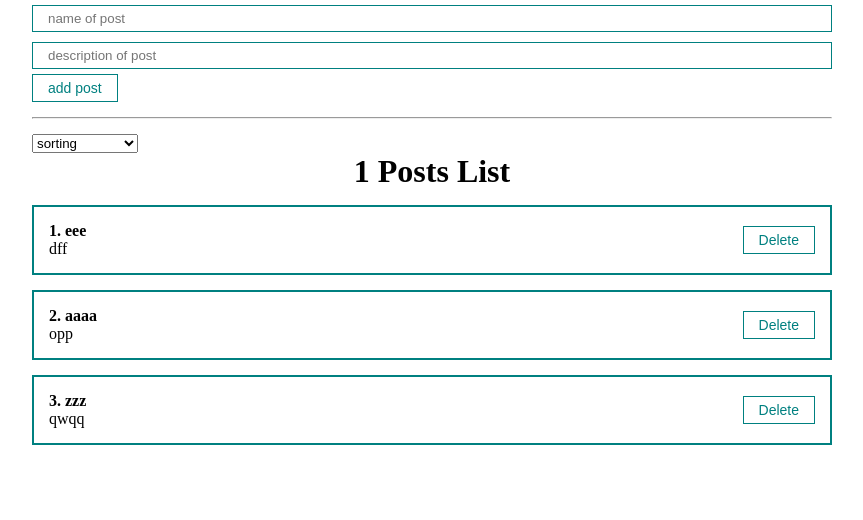
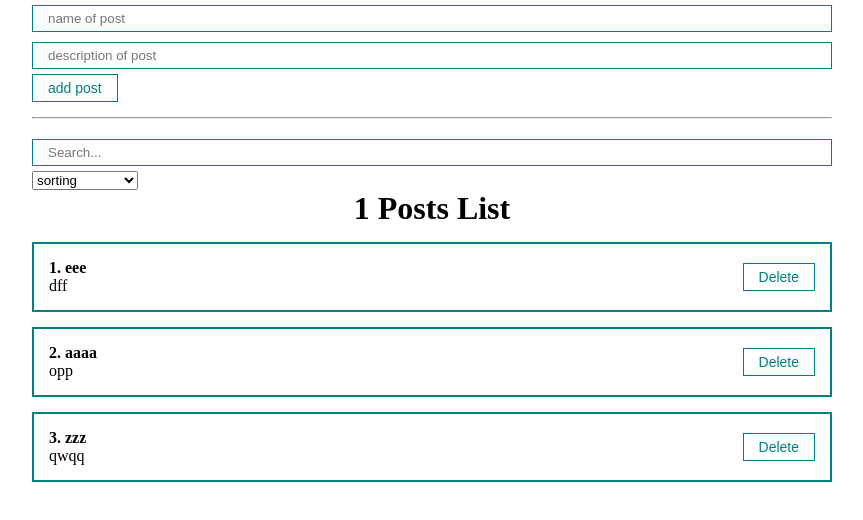
Before and after one commit to EgorZayatsPol/my-react-app, a React (Create React App) app in the folder my-react/: page / in a window 1280 px wide. Shown: the top 520 px of the page, without its empty margins (208-1071 px from the left). Built offline with nearby package versions, Linux system fonts and the light colour scheme.

Commit message:
updated the code

```diff
--- a/my-react/src/App.js
+++ b/my-react/src/App.js
@@ -17,6 +17,16 @@ function App() {
     ])
 
     const [selectedSort, setSelectedSort] = useState('')
+    const [searchQuery, setSearcgQuery] = useState('')
+
+    function getSortedPosts() {
+        if(selectedSort){
+            return [...posts].sort((a , b) => a[selectedSort].localeCompare(b[selectedSort]))
+        }
+        return posts;
+    }
+
+    const sortedPosts = getSortedPosts()
 
     const createPost = (newPost) => {
         setPosts([...posts, newPost])
@@ -27,7 +37,7 @@ function App() {
     }
     const sortPosts = (sort) => {
         setSelectedSort(sort)
-        setPosts([...posts].sort((a , b) => a[sort].localeCompare(b[sort])))
+
 
     }
 
@@ -36,6 +46,11 @@ function App() {
         <PostForm create={createPost}/>
         <hr style={{margin:'15px 0'}}/>
         <div>
+            <Myinput
+                value={searchQuery}
+                onChange={e => setSearcgQuery(e.target.value)}
+            placeholder="Search..."
+            />
             <MySelect
                 value={selectedSort}
                 onChange={sortPosts}
@@ -48,7 +63,7 @@ function App() {
         </div>
         {posts.length
             ?
-            <Postlist remove={removePost} posts={posts} title={"1 Posts List"}/>
+            <Postlist remove={removePost} posts={sortedPosts} title={"1 Posts List"}/>
             :
             <h1 style={{textAlign:'center'}}>
                 Posts were not found
```
